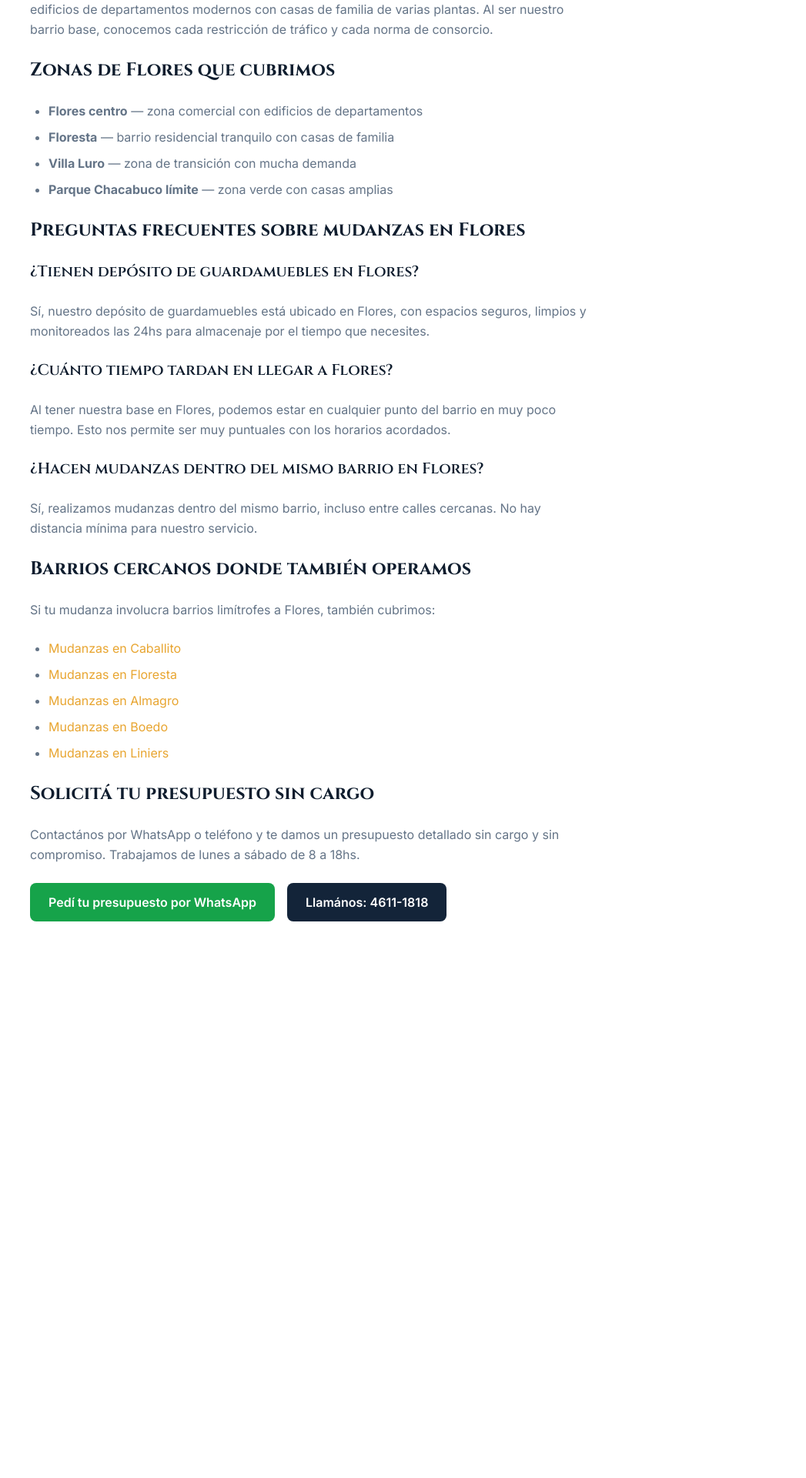
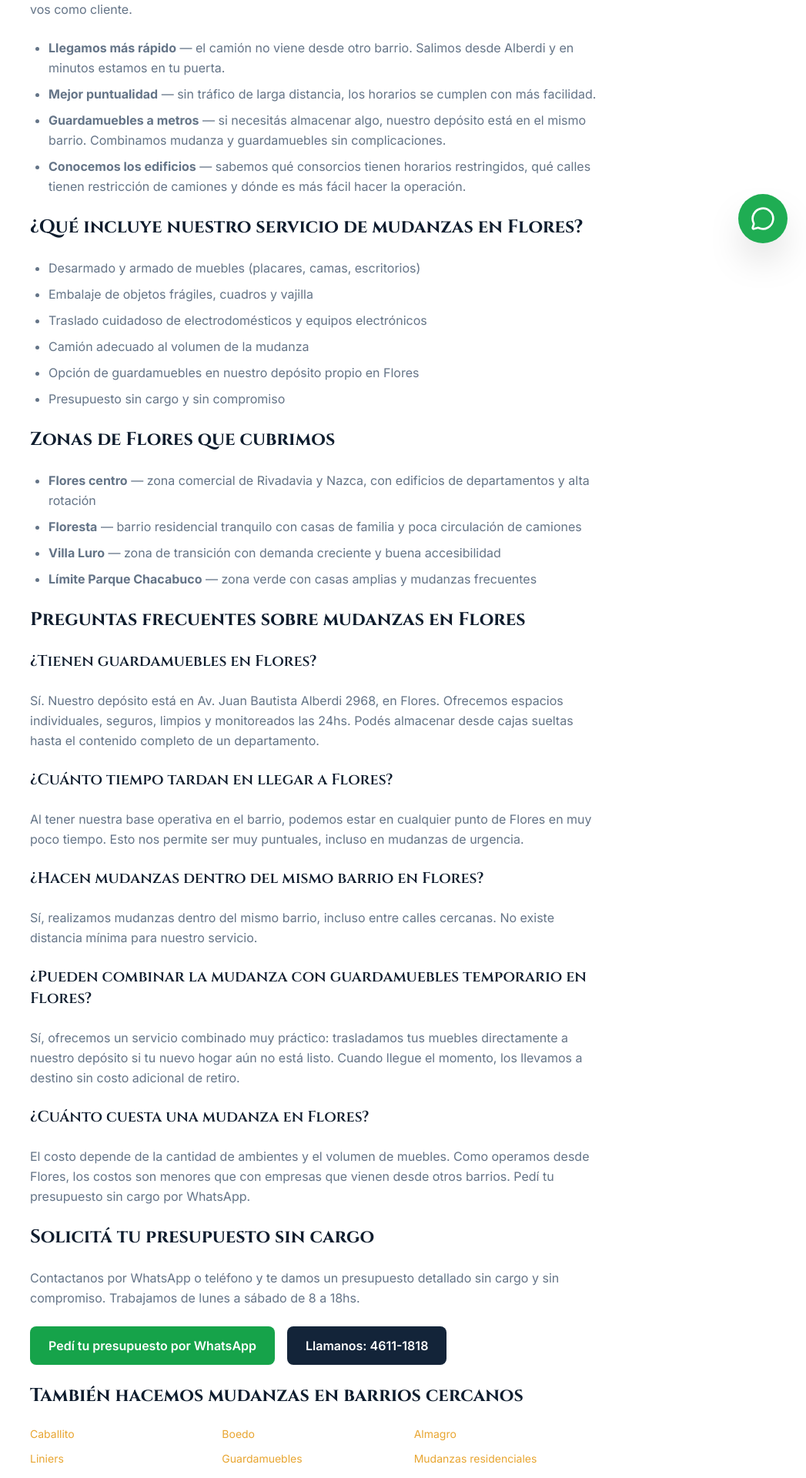
Before and after one commit to Lukaku55/marinomudanzas-next, a Next.js app: page /blog/mudanzas-flores in a window 1280 px wide. Shown: the part 460-2380 px from the top of the page at 77% size, without its empty margins (233-1280 px from the left). Before the commit the page ends 1737 px from the top, so only its background shows below. Built offline with nearby package versions, Linux system fonts and the light colour scheme.

Commit message:
SEO: expand mudanzas-flores with BreadcrumbList, FAQPage schema, Header/Footer/WhatsApp, ~700 words

```diff
--- a/app/blog/mudanzas-flores/page.tsx
+++ b/app/blog/mudanzas-flores/page.tsx
@@ -6,16 +6,28 @@ import Link from "next/link";
 
 export const metadata: Metadata = {
   title: "Mudanzas en Flores Buenos Aires | Marino Mudanzas",
-  description: "Servicio de mudanzas en Flores, Buenos Aires. Nuestro barrio de origen desde 1950. Más de 80 años de experiencia. Presupuesto sin cargo. Tel 4611-1818",
+  description: "Mudanzas en Flores, nuestro barrio de origen desde 1950. Base en Av. Juan B. Alberdi 2968. Guardamuebles propio. Más de 80 años de experiencia. Tel 4611-1818.",
 };
 
+const breadcrumb = {
+  "@context": "https://schema.org",
+  "@type": "BreadcrumbList",
+  "itemListElement": [
+    { "@type": "ListItem", "position": 1, "name": "Inicio", "item": "https://www.mudanzasmarino.com.ar" },
+    { "@type": "ListItem", "position": 2, "name": "Blog", "item": "https://www.mudanzasmarino.com.ar/blog" },
+    { "@type": "ListItem", "position": 3, "name": "Mudanzas en Flores", "item": "https://www.mudanzasmarino.com.ar/blog/mudanzas-flores" }
+  ]
+};
 
 const jsonLd = {
   "@context": "https://schema.org",
   "@type": "Article",
   "headline": "Mudanzas en Flores Buenos Aires | Marino Mudanzas",
-  "description": "Servicio de mudanzas en Flores, Buenos Aires. Nuestro barrio de origen desde 1950. Más de 80 años de experiencia. Presupuesto sin cargo. Tel 4611-1818",
+  "description": "Mudanzas en Flores, nuestro barrio de origen desde 1950. Base en Av. Juan B. Alberdi 2968. Guardamuebles propio. Más de 80 años de experiencia. Tel 4611-1818.",
   "url": "https://www.mudanzasmarino.com.ar/blog/mudanzas-flores",
+  "datePublished": "2026-04-22",
+  "dateModified": "2026-06-29",
+  "mainEntityOfPage": { "@type": "WebPage", "@id": "https://www.mudanzasmarino.com.ar/blog/mudanzas-flores" },
   "author": {
     "@type": "Organization",
     "name": "Marino Mudanzas",
@@ -31,53 +43,133 @@ const jsonLd = {
   }
 };
 
+const faqLd = {
+  "@context": "https://schema.org",
+  "@type": "FAQPage",
+  "mainEntity": [
+    {
+      "@type": "Question",
+      "name": "¿Tienen guardamuebles en Flores?",
+      "acceptedAnswer": {
+        "@type": "Answer",
+        "text": "Sí. Nuestro depósito de guardamuebles está ubicado en Av. Juan Bautista Alberdi 2968, en Flores. Ofrecemos espacios individuales, seguros, limpios y monitoreados las 24hs. Podés almacenar desde cajas sueltas hasta el contenido completo de un departamento."
+      }
+    },
+    {
+      "@type": "Question",
+      "name": "¿Cuánto tiempo tardan en llegar a Flores?",
+      "acceptedAnswer": {
+        "@type": "Answer",
+        "text": "Al tener nuestra base operativa en el barrio, podemos estar en cualquier punto de Flores en muy poco tiempo. Esto nos permite ser muy puntuales con los horarios acordados, incluso en mudanzas de urgencia."
+      }
+    },
+    {
+      "@type": "Question",
+      "name": "¿Hacen mudanzas dentro del mismo barrio en Flores?",
+      "acceptedAnswer": {
+        "@type": "Answer",
+        "text": "Sí, realizamos mudanzas dentro del mismo barrio, incluso entre calles cercanas o de una cuadra a otra. No existe distancia mínima para nuestro servicio."
+      }
+    },
+    {
+      "@type": "Question",
+      "name": "¿Pueden combinar la mudanza con guardamuebles temporario en Flores?",
+      "acceptedAnswer": {
+        "@type": "Answer",
+        "text": "Sí, ofrecemos un servicio combinado muy práctico: trasladamos tus muebles directamente a nuestro depósito si tu nuevo hogar aún no está listo. Cuando llegue el momento, los llevamos a destino sin costo adicional de retiro."
+      }
+    },
+    {
+      "@type": "Question",
+      "name": "¿Cuánto cuesta una mudanza en Flores?",
+      "acceptedAnswer": {
+        "@type": "Answer",
+        "text": "El costo depende de la cantidad de ambientes y el volumen de muebles. Como operamos desde Flores, los costos son menores que con empresas que vienen desde otros barrios. Pedí tu presupuesto sin cargo por WhatsApp."
+      }
+    }
+  ]
+};
+
 export default function Page() {
   return (
     <>
+      <script type="application/ld+json" dangerouslySetInnerHTML={{ __html: JSON.stringify(breadcrumb) }} />
       <script type="application/ld+json" dangerouslySetInnerHTML={{ __html: JSON.stringify(jsonLd) }} />
+      <script type="application/ld+json" dangerouslySetInnerHTML={{ __html: JSON.stringify(faqLd) }} />
+      <Header />
       <main className="pt-24 pb-20">
         <article className="container mx-auto px-4 max-w-3xl">
           <Link href="/blog" className="font-body text-gold hover:underline text-sm mb-6 inline-block">← Volver al blog</Link>
           <h1 className="font-display text-3xl md:text-5xl font-bold text-foreground mb-4">Mudanzas en Flores</h1>
           <div className="prose prose-lg mt-8 font-body text-muted-foreground leading-relaxed space-y-6">
-            <p>Flores es nuestro barrio de origen y donde tenemos nuestra base de operaciónes desde 1950. Conocemos cada calle, cada edificio y cada particularidad del barrio como ninguna otra empresa. Av. Juan Bautista Alberdi 2968 es nuestra dirección desde hace más de 70 años, lo que nos convierte en la empresa de mudanzas con mayor arraigo en Flores.</p>
-            <h2 className="font-display text-2xl font-bold text-foreground mt-10 mb-4">Particularidades de las mudanzas en Flores</h2>
-            <p>Flores es un barrio muy diverso, con zonas residenciales tranquilas como Floresta y Villa Luro, y zonas comerciales activas como Avenida Rivadavia y Avenida Nazca. Sus calles mezclan edificios de departamentos modernos con casas de familia de varias plantas. Al ser nuestro barrio base, conocemos cada restricción de tráfico y cada norma de consorcio.</p>
+
+            <p>Flores es nuestro barrio de origen. Desde 1950, Marino Mudanzas tiene su base de operaciones en Av. Juan Bautista Alberdi 2968, a pocas cuadras del corazón del barrio. Conocemos cada calle, cada esquina y cada consorcio de Flores como ninguna otra empresa de mudanzas de Buenos Aires. Si necesitás mudarte en Flores — o desde o hacia Flores — somos la opción más cercana, más ágil y con más historia del barrio.</p>
+
+            <h2 className="font-display text-2xl font-bold text-foreground mt-10 mb-4">La ventaja de mudarse con la empresa del barrio</h2>
+            <p>Tener la base operativa en Flores no es solo un dato sentimental: tiene ventajas concretas para vos como cliente.</p>
+            <ul className="list-disc pl-6 space-y-2">
+              <li><strong>Llegamos más rápido</strong> — el camión no viene desde otro barrio. Salimos desde Alberdi y en minutos estamos en tu puerta.</li>
+              <li><strong>Mejor puntualidad</strong> — sin tráfico de larga distancia, los horarios se cumplen con más facilidad.</li>
+              <li><strong>Guardamuebles a metros</strong> — si necesitás almacenar algo, nuestro depósito está en el mismo barrio. Combinamos mudanza y guardamuebles sin complicaciones.</li>
+              <li><strong>Conocemos los edificios</strong> — sabemos qué consorcios tienen horarios restringidos, qué calles tienen restricción de camiones y dónde es más fácil hacer la operación.</li>
+            </ul>
+
+            <h2 className="font-display text-2xl font-bold text-foreground mt-10 mb-4">¿Qué incluye nuestro servicio de mudanzas en Flores?</h2>
+            <ul className="list-disc pl-6 space-y-2">
+              <li>Desarmado y armado de muebles (placares, camas, escritorios)</li>
+              <li>Embalaje de objetos frágiles, cuadros y vajilla</li>
+              <li>Traslado cuidadoso de electrodomésticos y equipos electrónicos</li>
+              <li>Camión adecuado al volumen de la mudanza</li>
+              <li>Opción de guardamuebles en nuestro depósito propio en Flores</li>
+              <li>Presupuesto sin cargo y sin compromiso</li>
+            </ul>
+
             <h2 className="font-display text-2xl font-bold text-foreground mt-10 mb-4">Zonas de Flores que cubrimos</h2>
             <ul className="list-disc pl-6 space-y-2">
-              <li><strong>Flores centro</strong> — zona comercial con edificios de departamentos</li>
-              <li><strong>Floresta</strong> — barrio residencial tranquilo con casas de familia</li>
-              <li><strong>Villa Luro</strong> — zona de transición con mucha demanda</li>
-              <li><strong>Parque Chacabuco límite</strong> — zona verde con casas amplias</li>
-            </ul>
-            <h2 className="font-display text-2xl font-bold text-foreground mt-10 mb-4">Preguntas frecuentes sobre mudanzas en Flores</h2>
-            <h3 className="font-display text-xl font-semibold text-foreground mt-6 mb-2">¿Tienen depósito de guardamuebles en Flores?</h3>
-            <p>Sí, nuestro depósito de guardamuebles está ubicado en Flores, con espacios seguros, limpios y monitoreados las 24hs para almacenaje por el tiempo que necesites.</p>
-            <h3 className="font-display text-xl font-semibold text-foreground mt-6 mb-2">¿Cuánto tiempo tardan en llegar a Flores?</h3>
-            <p>Al tener nuestra base en Flores, podemos estar en cualquier punto del barrio en muy poco tiempo. Esto nos permite ser muy puntuales con los horarios acordados.</p>
-            <h3 className="font-display text-xl font-semibold text-foreground mt-6 mb-2">¿Hacen mudanzas dentro del mismo barrio en Flores?</h3>
-            <p>Sí, realizamos mudanzas dentro del mismo barrio, incluso entre calles cercanas. No hay distancia mínima para nuestro servicio.</p>
-            <h2 className="font-display text-2xl font-bold text-foreground mt-10 mb-4">Barrios cercanos donde también operamos</h2>
-            <p>Si tu mudanza involucra barrios limítrofes a Flores, también cubrimos:</p>
-            <ul className="list-disc pl-6 space-y-2">
-              <li><a href="/blog/mudanzas-caballito" className="text-gold hover:underline">Mudanzas en Caballito</a></li>
-              <li><a href="/blog/mudanzas-floresta" className="text-gold hover:underline">Mudanzas en Floresta</a></li>
-              <li><a href="/blog/mudanzas-almagro" className="text-gold hover:underline">Mudanzas en Almagro</a></li>
-              <li><a href="/blog/mudanzas-boedo" className="text-gold hover:underline">Mudanzas en Boedo</a></li>
-              <li><a href="/blog/mudanzas-liniers" className="text-gold hover:underline">Mudanzas en Liniers</a></li>
+              <li><strong>Flores centro</strong> — zona comercial de Rivadavia y Nazca, con edificios de departamentos y alta rotación</li>
+              <li><strong>Floresta</strong> — barrio residencial tranquilo con casas de familia y poca circulación de camiones</li>
+              <li><strong>Villa Luro</strong> — zona de transición con demanda creciente y buena accesibilidad</li>
+              <li><strong>Límite Parque Chacabuco</strong> — zona verde con casas amplias y mudanzas frecuentes</li>
             </ul>
 
+            <h2 className="font-display text-2xl font-bold text-foreground mt-10 mb-4">Preguntas frecuentes sobre mudanzas en Flores</h2>
+
+            <h3 className="font-display text-xl font-semibold text-foreground mt-6 mb-2">¿Tienen guardamuebles en Flores?</h3>
+            <p>Sí. Nuestro depósito está en Av. Juan Bautista Alberdi 2968, en Flores. Ofrecemos espacios individuales, seguros, limpios y monitoreados las 24hs. Podés almacenar desde cajas sueltas hasta el contenido completo de un departamento.</p>
+
+            <h3 className="font-display text-xl font-semibold text-foreground mt-6 mb-2">¿Cuánto tiempo tardan en llegar a Flores?</h3>
+            <p>Al tener nuestra base operativa en el barrio, podemos estar en cualquier punto de Flores en muy poco tiempo. Esto nos permite ser muy puntuales, incluso en mudanzas de urgencia.</p>
+
+            <h3 className="font-display text-xl font-semibold text-foreground mt-6 mb-2">¿Hacen mudanzas dentro del mismo barrio en Flores?</h3>
+            <p>Sí, realizamos mudanzas dentro del mismo barrio, incluso entre calles cercanas. No existe distancia mínima para nuestro servicio.</p>
+
+            <h3 className="font-display text-xl font-semibold text-foreground mt-6 mb-2">¿Pueden combinar la mudanza con guardamuebles temporario en Flores?</h3>
+            <p>Sí, ofrecemos un servicio combinado muy práctico: trasladamos tus muebles directamente a nuestro depósito si tu nuevo hogar aún no está listo. Cuando llegue el momento, los llevamos a destino sin costo adicional de retiro.</p>
+
+            <h3 className="font-display text-xl font-semibold text-foreground mt-6 mb-2">¿Cuánto cuesta una mudanza en Flores?</h3>
+            <p>El costo depende de la cantidad de ambientes y el volumen de muebles. Como operamos desde Flores, los costos son menores que con empresas que vienen desde otros barrios. Pedí tu presupuesto sin cargo por WhatsApp.</p>
+
             <h2 className="font-display text-2xl font-bold text-foreground mt-10 mb-4">Solicitá tu presupuesto sin cargo</h2>
-            <p>Contactános por WhatsApp o teléfono y te damos un presupuesto detallado sin cargo y sin compromiso. Trabajamos de lunes a sábado de 8 a 18hs.</p>
+            <p>Contactanos por WhatsApp o teléfono y te damos un presupuesto detallado sin cargo y sin compromiso. Trabajamos de lunes a sábado de 8 a 18hs.</p>
             <div className="flex flex-col sm:flex-row gap-4 mt-6">
               <a href="https://wa.me/5491154507435" target="_blank" rel="noopener noreferrer" className="flex items-center justify-center gap-2 bg-green-600 text-white px-6 py-3 rounded-lg font-semibold hover:opacity-90 transition-opacity">Pedí tu presupuesto por WhatsApp</a>
-              <a href="tel:+541146111818" className="flex items-center justify-center gap-2 bg-navy text-white px-6 py-3 rounded-lg font-semibold hover:opacity-90 transition-opacity">Llamános: 4611-1818</a>
+              <a href="tel:+541146111818" className="flex items-center justify-center gap-2 bg-navy text-white px-6 py-3 rounded-lg font-semibold hover:opacity-90 transition-opacity">Llamanos: 4611-1818</a>
+            </div>
+
+            <h2 className="font-display text-2xl font-bold text-foreground mt-10 mb-4">También hacemos mudanzas en barrios cercanos</h2>
+            <div className="grid grid-cols-2 sm:grid-cols-3 gap-3 mt-4">
+              <Link href="/blog/mudanzas-caballito" className="text-gold hover:underline text-sm">Caballito</Link>
+              <Link href="/blog/mudanzas-boedo" className="text-gold hover:underline text-sm">Boedo</Link>
+              <Link href="/blog/mudanzas-almagro" className="text-gold hover:underline text-sm">Almagro</Link>
+              <Link href="/blog/mudanzas-liniers" className="text-gold hover:underline text-sm">Liniers</Link>
+              <Link href="/guardamuebles" className="text-gold hover:underline text-sm">Guardamuebles</Link>
+              <Link href="/mudanzas-residenciales" className="text-gold hover:underline text-sm">Mudanzas residenciales</Link>
             </div>
           </div>
         </article>
       </main>
-
-
+      <Footer />
+      <WhatsAppButton />
     </>
   );
 };
```
